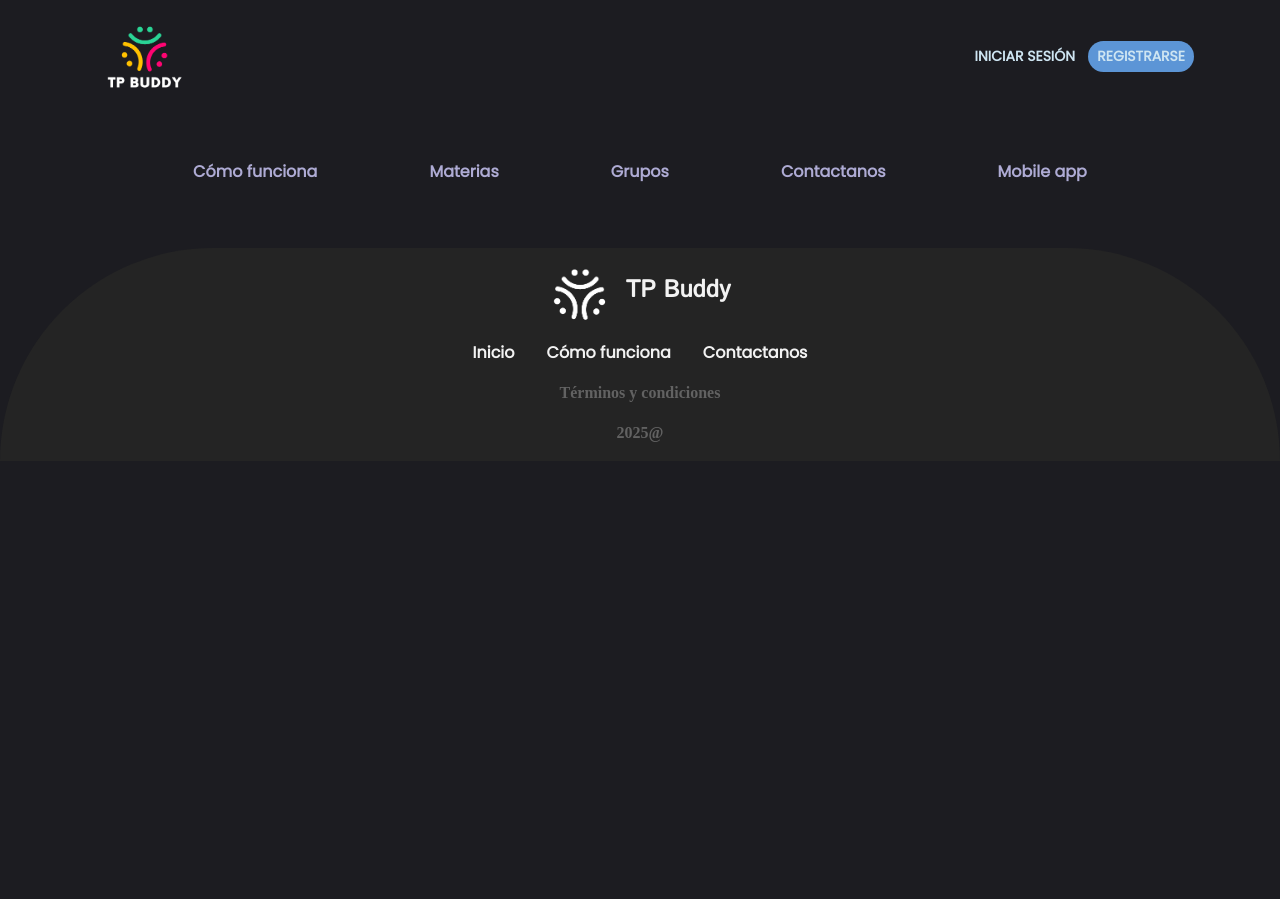
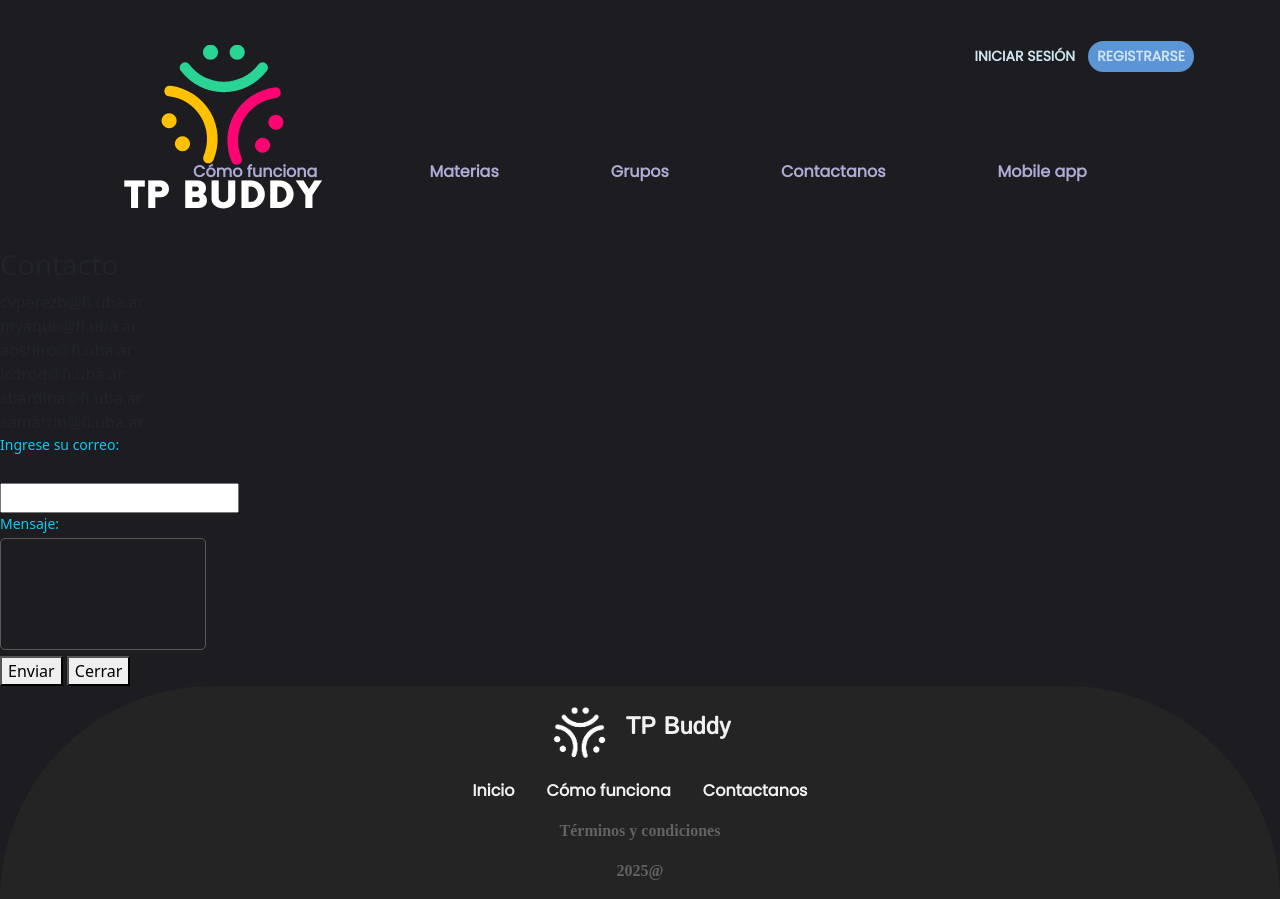
Before and after one commit to micayaque/fiuba-IDS-tp-Flask, a Flask app: template FrontEnd/templates/base.html in a window 1280 px wide. Before the commit the page ends 442 px from the top, so only its background shows below. Run offline with Flask 3, Linux system fonts and the light colour scheme; the template is opened without the code that fills it, so the values that code supplies are empty; some libraries are stand-ins or nearby versions.

Commit message:
agrego base.html con bootstrap instalado

```diff
--- a/FrontEnd/templates/base.html
+++ b/FrontEnd/templates/base.html
@@ -32,7 +32,7 @@
             <div id="contenedor_header" class="container">
 
                 <div id="contenedor_logo_header" class="start-0">
-                    <img src="{{ url_for('static', filename='img/logo_header.png') }}" alt="Logo">
+                    <a href="/"><img src="{{ url_for('static', filename='img/logo_header.png') }}" alt="Logo"></a>
                 </div>
 
                 <div id="contenedor_botones_header">
@@ -50,11 +50,11 @@
             <nav class="mt-md-0">
                 <ul class="nav" id="opciones_menu">
 
-                    <li class="nav-item"><a class="nav-link" href="#como_funciona">Cómo funciona</a></li>
+                    <li class="nav-item"><a class="nav-link" href="/#como-funciona">Cómo funciona</a></li>
                     <li class="nav-item"><a class="nav-link" href="">Materias</a></li>
                     <li class="nav-item"><a class="nav-link" href="">Grupos</a></li>
-                    <li class="nav-item"><a class="nav-link" onclick="mostrarPopup_contacto()" id="contactanos">Contactanos</a></li>
-                    <li class="nav-item"><a class="nav-link" href="#sobre_nosotros">Mobile app</a></li>
+                    <li class="nav-item" onclick="mostrarPopupContacto()" ><a class="nav-link">Contactanos</a></li>
+                    <li class="nav-item"><a class="nav-link">Mobile app</a></li>
 
                 </ul>
             </nav>
@@ -62,29 +62,31 @@
         </div>
 
         <!-- Contacto -->
-        <div onclick="cerrarPopup_contacto()" id="fondo_popupContacto"></div>
-        <div id="contacto_popup">
-            <h1>Contacto</h1>
-            <div id="lista_correos">
-                <button type="button" onclick="seleccionar('cvperezb@fi.uba.ar')">cvperezb@fi.uba.ar</button>
-                <button type="button" onclick="seleccionar('myaque@fi.uba.ar')">myaque@fi.uba.ar</button>
-                <button type="button" onclick="seleccionar('aoshiro@fi.uba.ar')">aoshiro@fi.uba.ar</button>
-                <button type="button" onclick="seleccionar('lcoroq@fi.uba.ar')">lcoroq@fi.uba.ar</button>
-                <button type="button" onclick="seleccionar('sbardina@fi.uba.ar')">sbardina@fi.uba.ar</button>
-                <button type="button" onclick="seleccionar('samartin@fi.uba.ar')">samartin@fi.uba.ar</button>
+        <div onclick="cerrarPopupContacto()" id="fondo_popup_contacto"></div>
+
+        <div id="contenedor_contacto_popup">
+            <h3>Contacto</h3>
+            <div id="contenedor_lista_correos">
+                <div class="mail">cvperezb@fi.uba.ar</div>
+                <div class="mail">myaque@fi.uba.ar</div>
+                <div class="mail">aoshiro@fi.uba.ar</div>
+                <div class="mail">lcoroq@fi.uba.ar</div>
+                <div class="mail">sbardina@fi.uba.ar</div>
+                <div class="mail">samartin@fi.uba.ar</div>
             </div>
             <form action="">
                 <label for="email">Ingrese su correo: </label><br>
-                <input type="email" id="email" name="email"><br>
+                <input type="email" name="email" id="email" autocomplete="email"><br>
+
                 <label for="mensaje">Mensaje: </label>
-                <textarea type="text" id="mensaje" name="mensaje"></textarea>
-                <div id="botones">
-                    <button type="submit">Enviar</button>
-                    <button type="button" onclick="cerrarPopup_contacto()">Cerrar</button>
+                <textarea type="text" name="mensaje" id="mensaje"></textarea>
+
+                <div id="contenedor_botones_enviar_cerrar">
+                    <button type="submit" id="btn_enviar">Enviar</button>
+                    <button type="button" id="btn_cerrar" onclick="cerrarPopupContacto()">Cerrar</button>
                 </div>
             </form>
         </div>
-        <!--  -->
 
         <main class="container">
             {% block content %}{% endblock %}
@@ -100,9 +102,9 @@
                 </div>
 
                 <ul class="nav" id="listado_footer">
-                    <li class="nav-item"><a href="#menu">Inicio</a></li>
-                    <li class="nav-item"><a href="#como_funciona">Cómo funciona</a></li>
-                    <li class="nav-item"><a href="#contactanos">Contactanos</a></li>
+                    <li class="nav-item"><a href="/">Inicio</a></li>
+                    <li class="nav-item"><a href="/#como-funciona">Cómo funciona</a></li>
+                    <li class="nav-item"><a onclick="mostrarPopupContacto()">Contactanos</a></li>
                 </ul>
 
                 <p>Términos y condiciones</p>
@@ -110,15 +112,10 @@
 
             </div>
         </footer>
-            </div>
 
-        <script src="{{ url_for('static', filename='js/style.js') }}"></script>
-
-
-    <!-- Bootstrap Bundle with Popper -->
-<script src="https://cdn.jsdelivr.net/npm/bootstrap@5.3.3/dist/js/bootstrap.bundle.min.js"></script>
-
-
+        <!-- Bootstrap-->
+        <script src="{{ url_for('static', filename='js/bootstrap.bundle.min.js') }}"></script>
+        <script src="{{ url_for('static', filename='js/script.js') }}"></script>
 
     </body>
 
```
